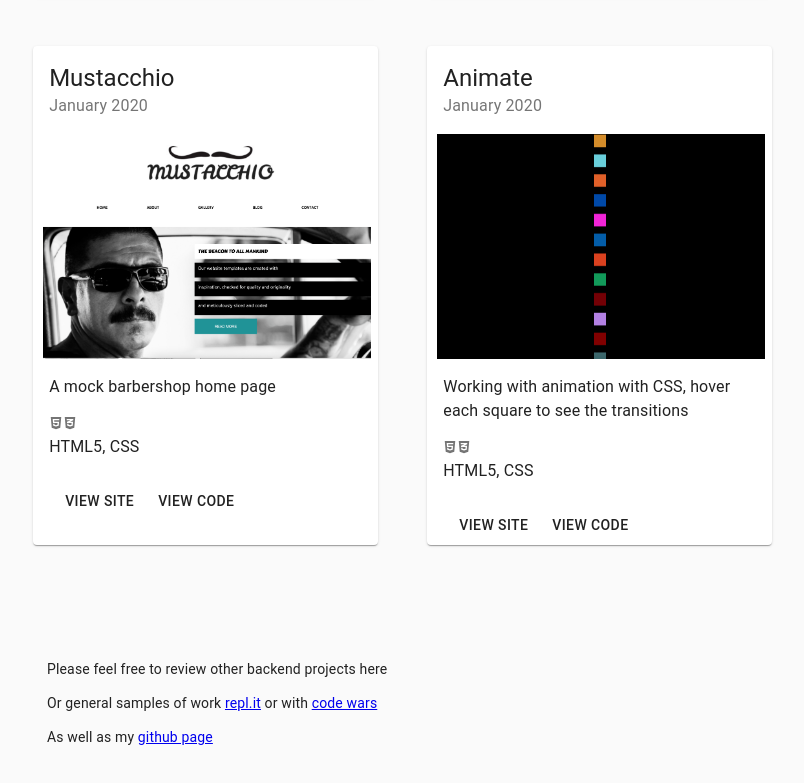
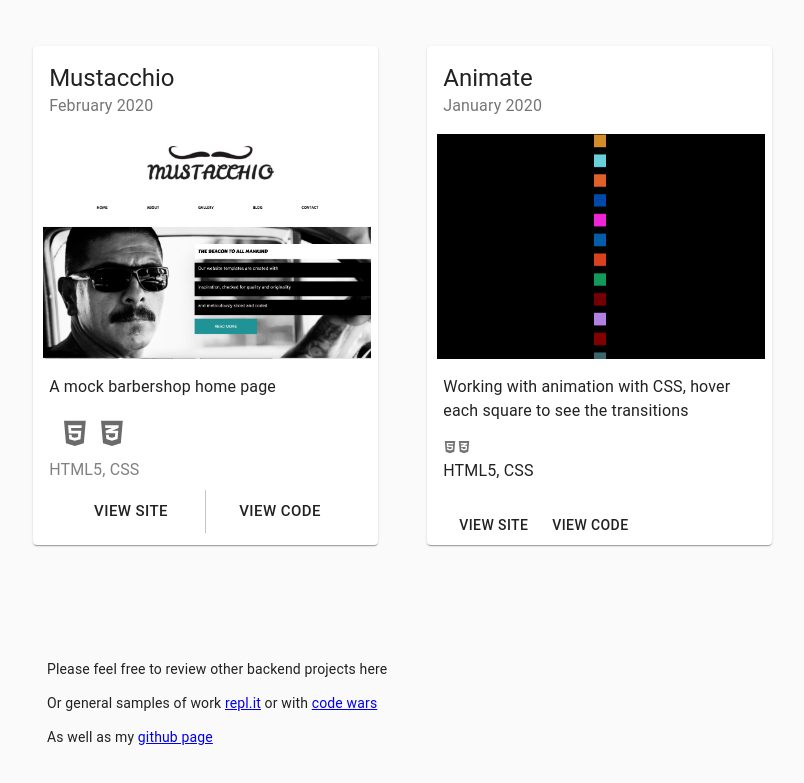
Before and after one commit to listenToRipley/nataliekendrick, a React (Create React App) app: page /projects in a window 1280 px wide. Shown: the part 1713-2496 px from the top of the page, without its empty margins (17-821 px from the left). Built offline with nearby package versions, Linux system fonts and the light colour scheme.

Commit message:
the mustacchio card updated

```diff
--- a/src/Components/ProjMustacchio.js
+++ b/src/Components/ProjMustacchio.js
@@ -7,6 +7,7 @@ import CardActions from '@material-ui/core/CardActions';
 import Typography from '@material-ui/core/Typography';
 import { FaHtml5 } from "@react-icons/all-files/fa/FaHtml5";
 import { FaCss3Alt } from "@react-icons/all-files/fa/FaCss3Alt";
+import ButtonGroup from '@material-ui/core/ButtonGroup';
 import Button from '@material-ui/core/Button';
 import mustacchio from './projectImgs/mustacchio.png';
 import './Components.css'
@@ -18,7 +19,7 @@ return (
 <Card className='cardBody'>
   <CardHeader
     title="Mustacchio"
-    subheader="January 2020"
+    subheader="February 2020"
   />
   <CardMedia
     className='cardMedia'
@@ -29,21 +30,26 @@ return (
   <Typography paragraph>
   A mock barbershop home page
   </Typography>
-    <Typography variant="body2" color="textSecondary" component="p">
-      <FaHtml5/>
-      <FaCss3Alt/>
+    <Typography className="mustacchioBadges">
+
+      <FaHtml5 className="badges"/>
+      <FaCss3Alt className="badges"/>
+
     </Typography>
-      <Typography paragraph>
+      <Typography className="skills">
          HTML5, CSS
       </Typography>
   <CardActions>
-    <Button onClick={() => window.open('https://listentoripley.github.io/ACA_web101_Natalie_Kendrick/src/hairsalon/hairsalon.html')}>
-    View Site
-    </Button>
 
-    <Button onClick={()=> window.open('https://github.com/listenToRipley/ACA_web101_Natalie_Kendrick/tree/master/src/hairsalon')}>
-    View Code
-    </Button>
+    <ButtonGroup fullWidth={true} variant="text" size="large" component="div">
+       <Button className="viewButton" onClick={() => window.open('https://listentoripley.github.io/ACA_web101_Natalie_Kendrick/src/hairsalon/hairsalon.html')}>
+       View Site
+       </Button>
+
+       <Button className="viewButton" onClick={()=> window.open('https://github.com/listenToRipley/ACA_web101_Natalie_Kendrick/tree/master/src/hairsalon')}>
+       View Code
+       </Button>
+    </ButtonGroup>
 
     </CardActions>
   </CardContent>
```
